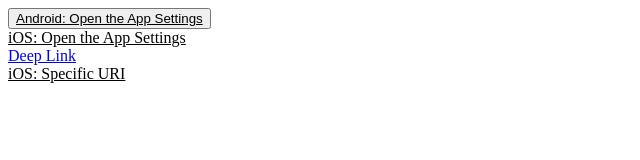
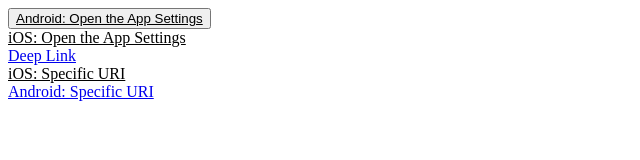
Before and after one commit to MichaelFrenkel/dynamic-link-test, a plain HTML site: page index.html in a window 1280 px wide. Shown: the whole page, without its empty margins (0-640 px from the left). Drawn offline with Linux system fonts and the light colour scheme.

Commit message:
Update index.html

```diff
--- a/index.html
+++ b/index.html
@@ -5,6 +5,8 @@
 <a href="https://web.qa.reactorconnect.graco.com/menu?menu=3&redirectToMobile=true" style="text-decoration: underline;">Deep Link</a>
 <br />
 <a onclick="navigateIOS_specificLink()" style="text-decoration: underline;">iOS: Specific URI</a>
+<br />
+<a href="intent://d1cln7tv4xartk.cloudfront.net/menu?menu=3#Intent;scheme=https;package=com.coherent.reactor;end">Android: Specific URI</a>
 
 
 <script>
```
